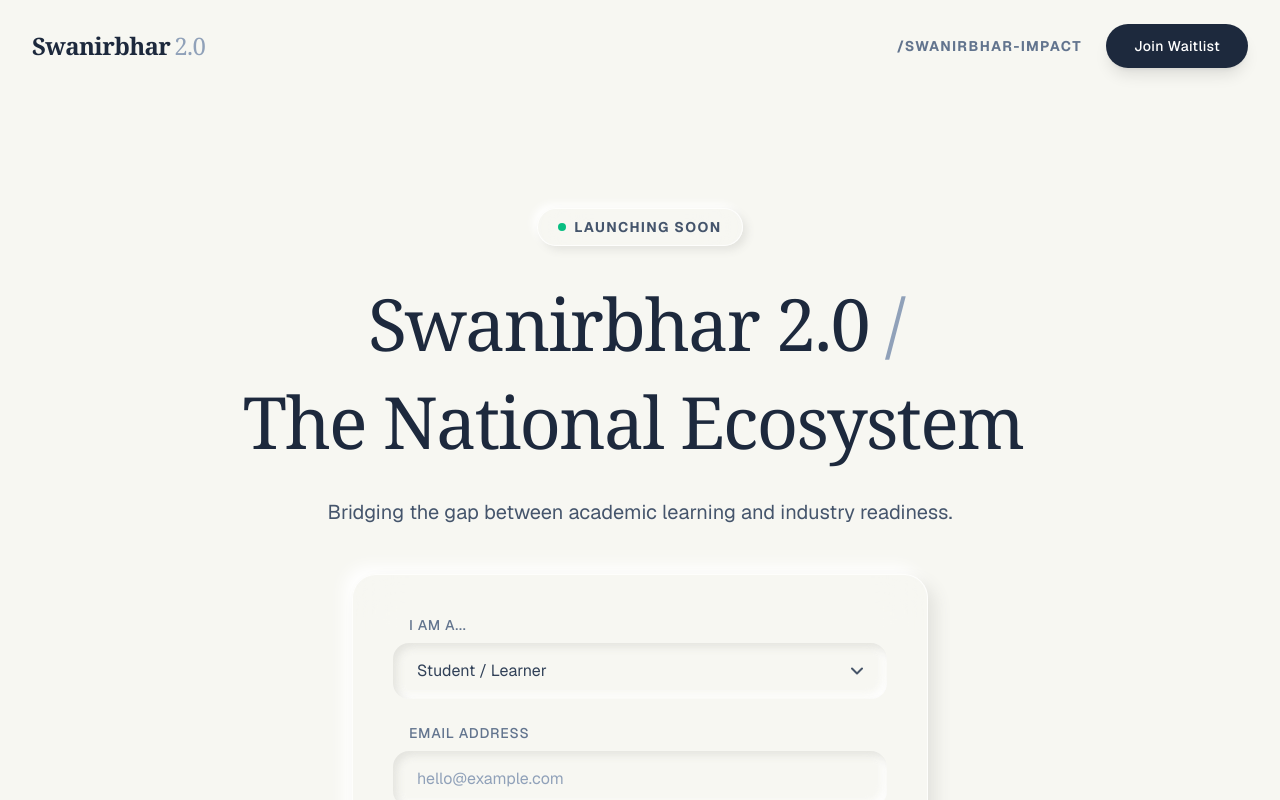
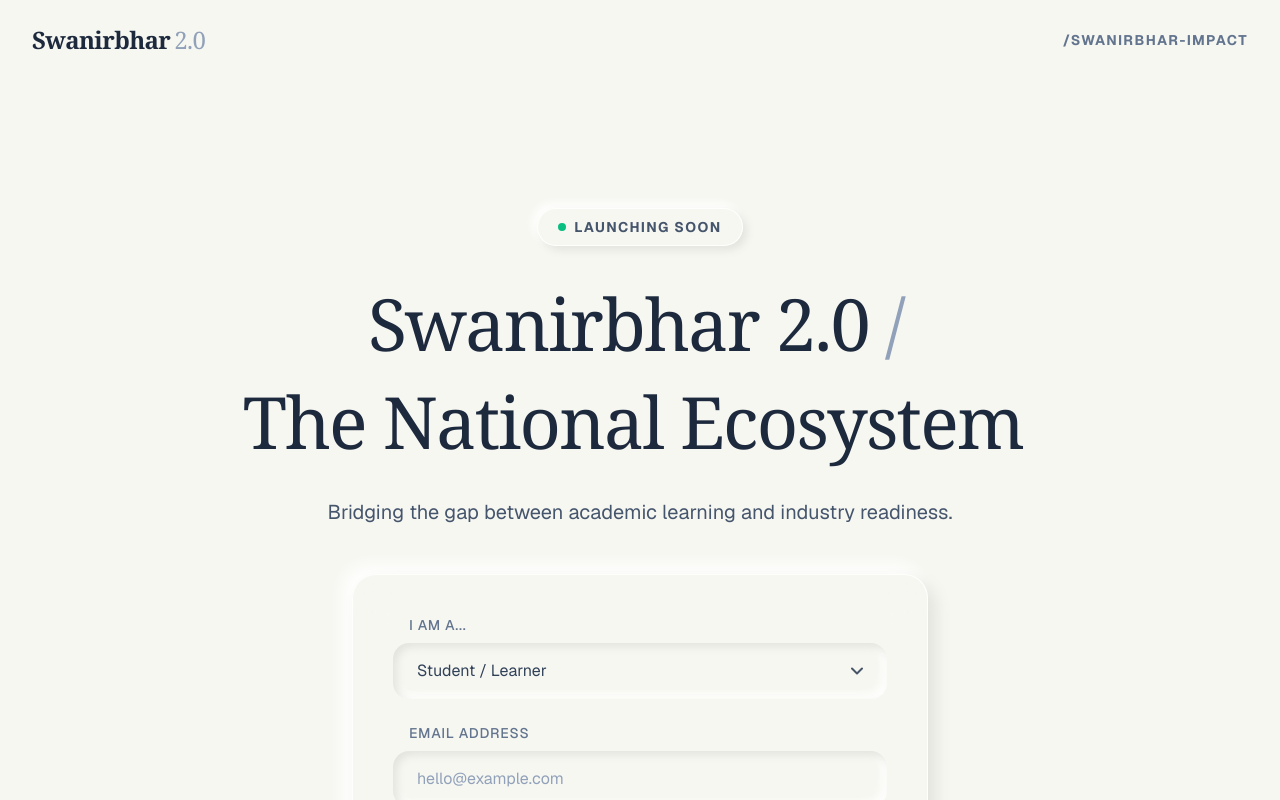
Before and after one commit to umangallwork-byte/SWANIRBHAR2.0, a Next.js app: page / in a window 1280 px wide. Shown: the top 800 px of the page. Built offline with nearby package versions, Linux system fonts and the light colour scheme; no server answers.

Commit message:
Remove Join Waitlist button from main header

```diff
--- a/app/components/Header.jsx
+++ b/app/components/Header.jsx
@@ -43,22 +43,13 @@ export default function Header() {
           Swanirbhar <span className="text-slate-400 font-light transition-colors group-hover:text-slate-600">2.0</span>
         </div>
 
-        {/* Navigation & CTA */}
-        <div className="flex items-center gap-4 md:gap-6">
+        {/* Navigation */}
         <button
           onClick={() => window.location.href = '/impact'}
           className="text-slate-500 hover:text-slate-900 font-sans font-bold text-xs md:text-sm tracking-widest uppercase transition-colors"
         >
           /swanirbhar-impact
         </button>
-
-          <button
-            onClick={() => scrollToSection('hero')}
-            className="bg-slate-800 text-white rounded-full px-5 py-2 md:px-7 md:py-3 text-xs md:text-sm font-medium tracking-wide hover:bg-slate-700 shadow-lg hover:shadow-xl hover:-translate-y-0.5 transition-all duration-300 active:scale-95 flex items-center gap-2"
-          >
-            Join Waitlist
-          </button>
-        </div>
       </div>
     </motion.header>
   );
```
Lines whose indentation alone changed are shown as unchanged.
